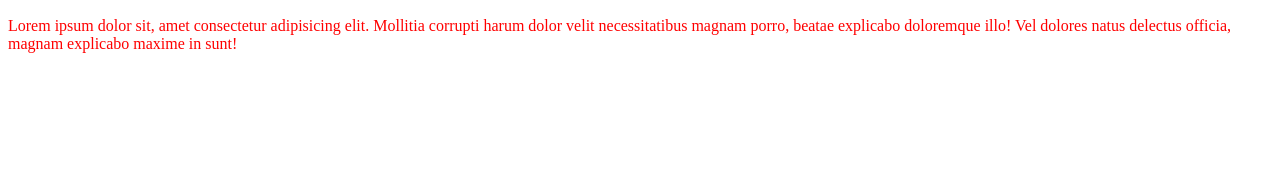
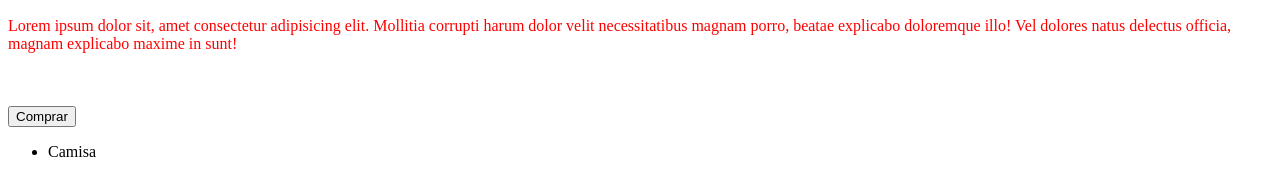
Before and after one commit to AnCavilac/Github-clase, a plain HTML site: page index.html in a window 1280 px wide. Shown: the part 110-306 px from the top of the page. Drawn offline with Linux system fonts and the light colour scheme.

Commit message:
Commit de master

```diff
--- a/index.html
+++ b/index.html
@@ -12,5 +12,11 @@
     <p>Lorem ipsum dolor sit, amet consectetur adipisicing elit. Mollitia corrupti harum dolor velit necessitatibus magnam porro, beatae explicabo doloremque illo! Vel dolores natus delectus officia, magnam explicabo maxime in sunt!</p>
     <img src="" alt="">
     <h3></h3>
+
+
+    <button>Comprar</button>
+    <ul>
+        <li>Camisa</li>
+    </ul>
 </body>
 </html>
```
